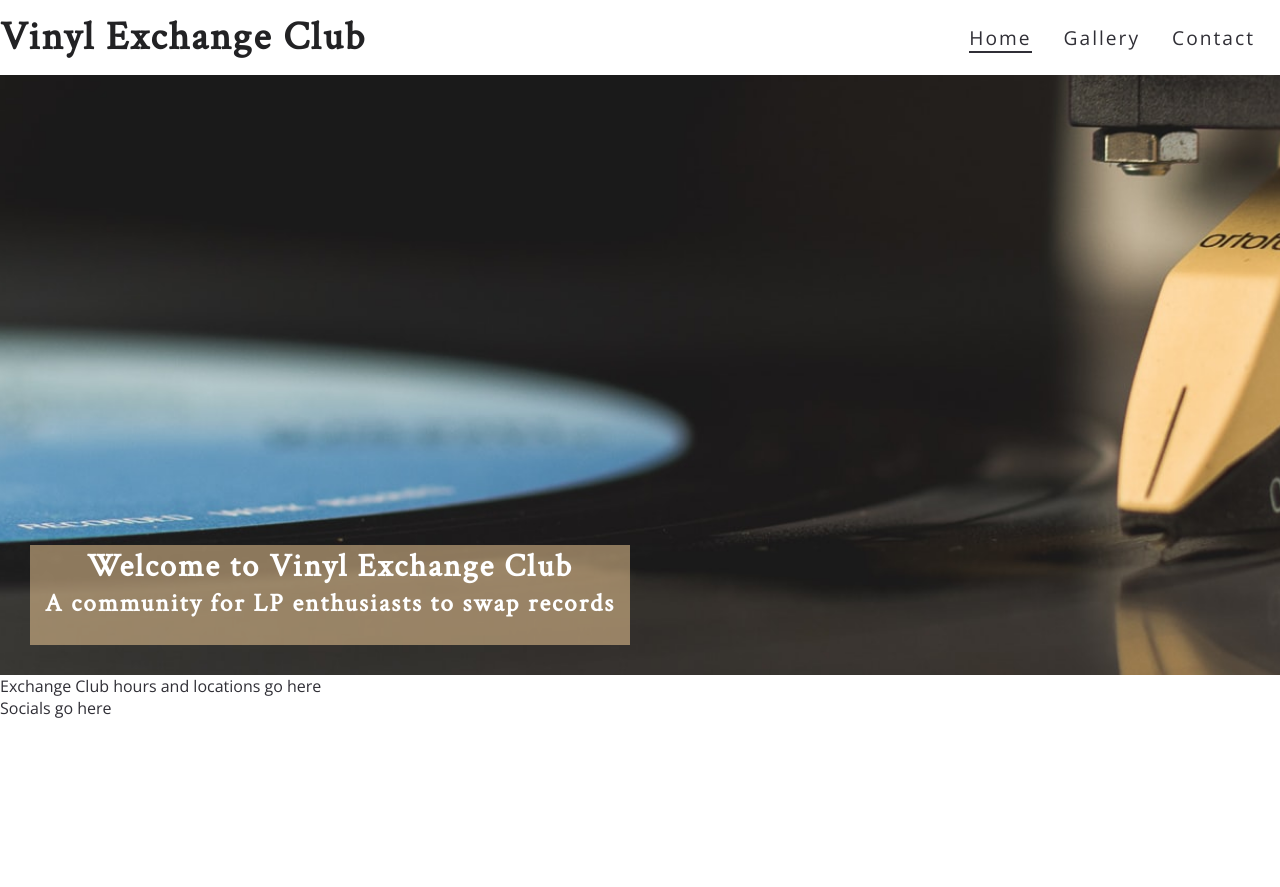
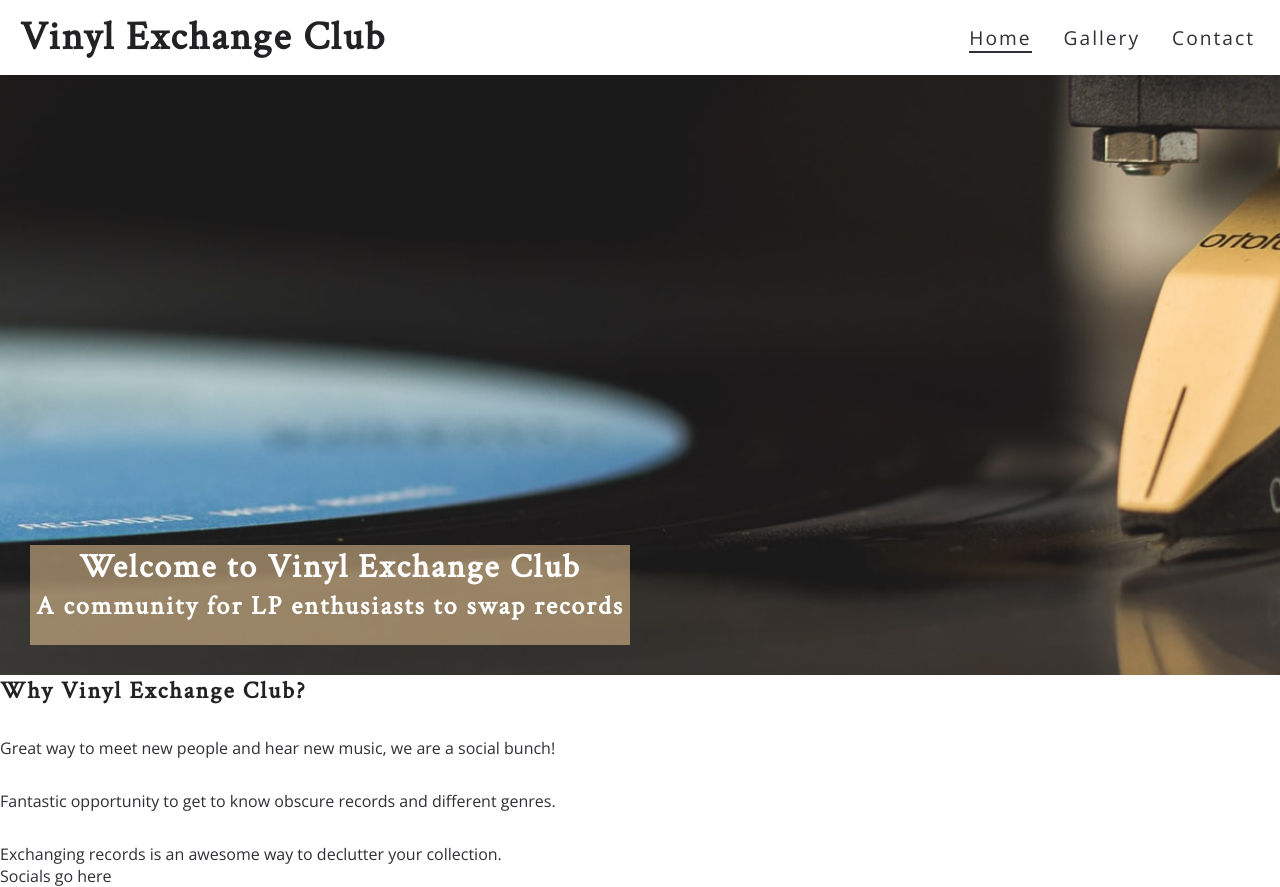
Before and after one commit to richardreiter/vinyl-exchange-club, a plain HTML site: page index.html in a window 1280 px wide. Before the commit the page ends 800 px from the top, so only its background shows below. Drawn offline with nearby package versions, Linux system fonts and the light colour scheme.

Commit message:
Add club intentions section structure

```diff
--- a/assets/css/style.css
+++ b/assets/css/style.css
@@ -23,6 +23,7 @@ h1, h2 {
 #logo {
     float: left;
     font-size: 2.5em;
+    margin-left: 20px;
 }
 
 /* nav bar float to the right and horizantally */
@@ -40,7 +41,6 @@ h1, h2 {
 }
 
 #menu li {
-
     list-style-type: none;
     margin-right: 25px;
     display: inline-block;
@@ -96,7 +96,7 @@ h1, h2 {
 }
 
 #hero-cover-text {
-    font-size: 135%;
+    font-size: 140%;
     font-family: 'Crimson Text', serif;
     letter-spacing: 2px;
     width: 600px;
--- a/index.html
+++ b/index.html
@@ -40,7 +40,19 @@
 
     </section>
     <section>
-        Exchange Club hours and locations go here
+        <h1>Why Vinyl Exchange Club?</h1>
+        <div>
+            <h2>Make new friends</h2>
+            <p>Great way to meet new people and hear new music, we are a social bunch!</p>
+        </div>
+        <div>
+            <h2>Explore new music</h2>
+            <p>Fantastic opportunity to get to know obscure records and different genres.</p>
+        </div>
+        <div>
+            <h2>Save money and help the environment</h2>
+            <p>Exchanging records is an awesome way to declutter your collection.</p>
+        </div>
     </section>
     <footer>
         Socials go here
```
